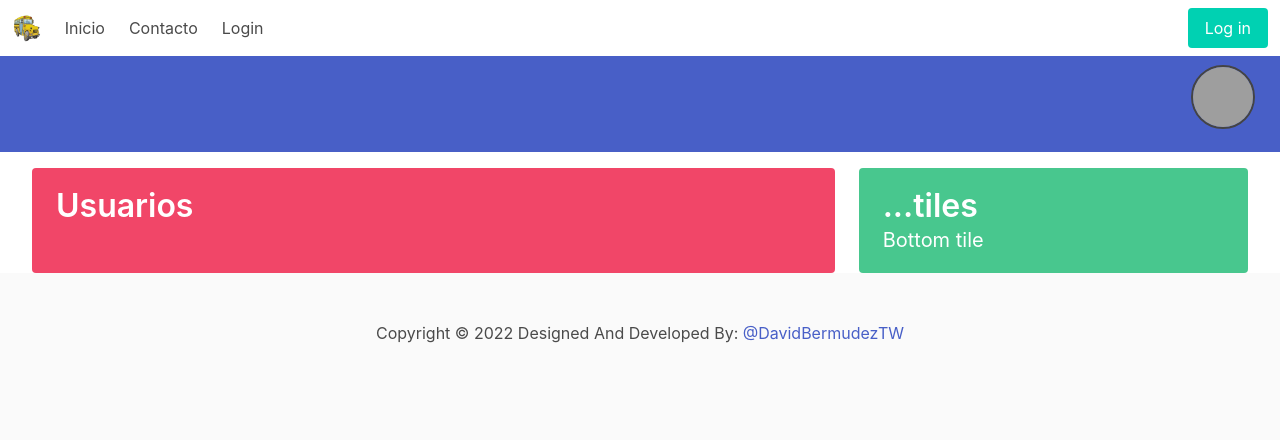
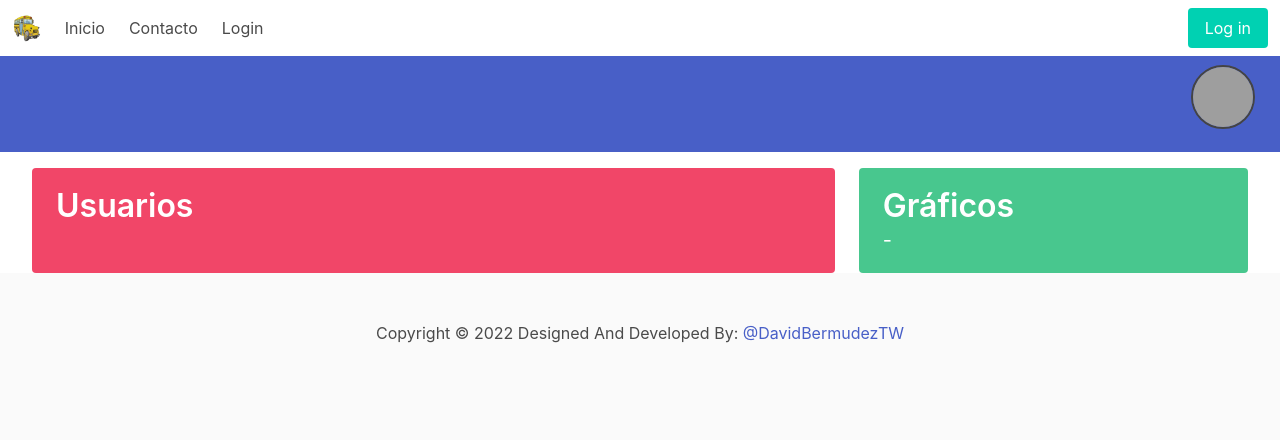
Before and after one commit to davidbermudez/symfony5-practica, a Symfony app: template templates/grupo/index.html.twig in a window 1280 px wide. Shown: the top 440 px of the page. Run offline with Twig, Linux system fonts and the light colour scheme; the template is opened without the code that fills it, so the values that code supplies are empty; some libraries are stand-ins or nearby versions; grey boxes are pictures that could not be loaded.

Commit message:
previo instalar jsrounting-bundle

```diff
--- a/templates/grupo/index.html.twig
+++ b/templates/grupo/index.html.twig
@@ -62,7 +62,8 @@
                                         </div>
                                     </div>
                                     <div class="level-right">
-                                        <!-- -->
+                                        <!-- AJAX -->
+                                        <div class="level-item" id="user[{{user.id}}]"></div>
                                     </div>
                                 </nav>
                             {% endfor %}
@@ -90,8 +91,8 @@
                     </article>
                     {% endif %}
                     <article class="tile is-child notification is-success">
-                        <p class="title">...tiles</p>
-                        <p class="subtitle">Bottom tile</p>
+                        <p class="title">Gráficos</p>
+                        <p class="subtitle">-</p>
                     </article>
                 </div>
             </div>
```
